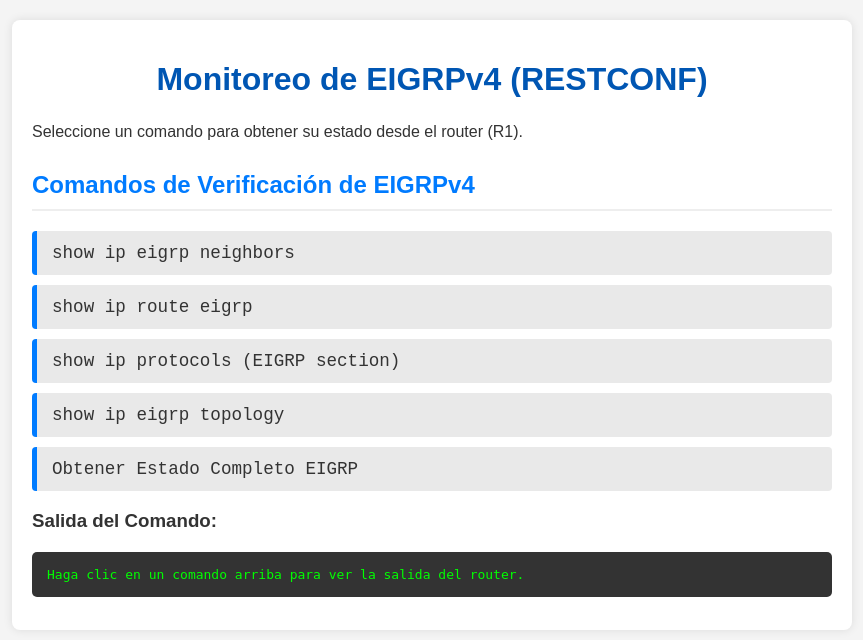
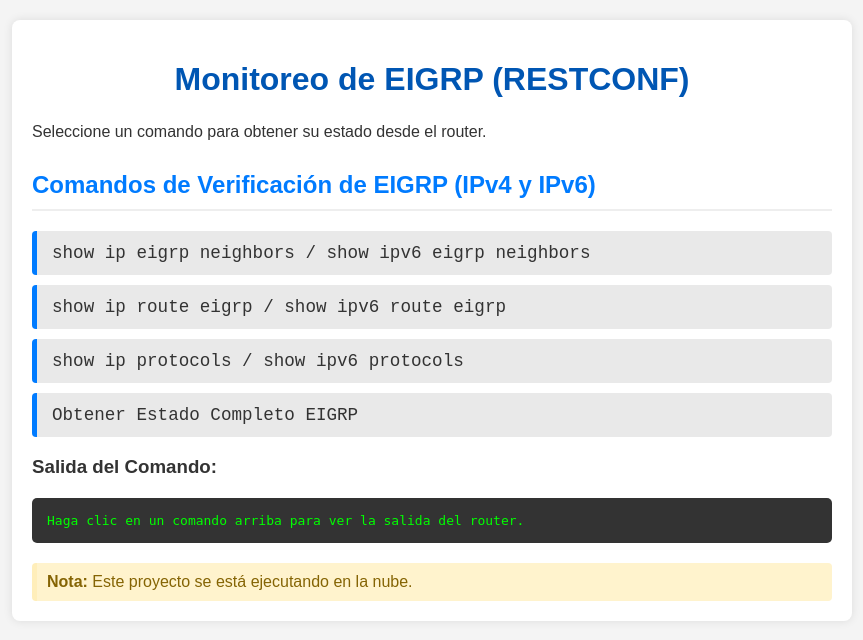
Before and after one commit to UltimaSL/Protocolos-web, a Flask app: page / in a window 1280 px wide. Shown: the top 640 px of the page, without its empty margins (208-1071 px from the left). Run offline with Flask 3, Linux system fonts and the light colour scheme.

Commit message:
agregando IPv6

```diff
--- a/app.py
+++ b/app.py
@@ -10,28 +10,74 @@ app = Flask(__name__, static_folder='public', template_folder='templates')
 def index():
     return render_template('index.html')
 
-@app.route('/api/eigrp_neighbors_v4', methods=['GET'])
-def api_eigrp_neighbors():
-    path = "Cisco-IOS-XE-eigrp-oper:eigrp-oper-data/eigrp-instance/as-num=10/eigrp-interface"
+# --- [ANOTACIÓN] Endpoints consolidados para ambos protocolos ---
+# Estos endpoints traen la información de IPv4 e IPv6 con una sola llamada.
+
+@app.route('/api/eigrp_neighbors_all', methods=['GET'])
+def api_eigrp_neighbors_all():
+    path = "Cisco-IOS-XE-eigrp-oper:eigrp-oper-data"
     raw_data = router_model.get_restconf_data(path)
-    parsed_data = router_model.parse_eigrp_neighbors_restconf(raw_data)
-    return jsonify({"status": raw_data["status"], "data": parsed_data, "message": raw_data.get("message")})
 
-@app.route('/api/eigrp_routes_v4', methods=['GET'])
-def api_eigrp_routes():
-    path = "Cisco-IOS-XE-eigrp-oper:eigrp-oper-data/eigrp-instance/as-num=10/eigrp-topo"
+    # Llamar a las funciones de parsing para IPv4 e IPv6 por separado
+    ipv4_data = router_model.parse_eigrp_neighbors_restconf(raw_data, as_num=10, afi="eigrp-af-ipv4")
+    ipv6_data = router_model.parse_eigrp_neighbors_restconf(raw_data, as_num=1, afi="eigrp-af-ipv6")
+
+    # Unir los resultados en un solo JSON para el frontend
+    combined_data = {
+        "ipv4": ipv4_data,
+        "ipv6": ipv6_data
+    }
+
+    return jsonify({"status": raw_data["status"], "data": combined_data, "message": raw_data.get("message")})
+
+@app.route('/api/eigrp_routes_all', methods=['GET'])
+def api_eigrp_routes_all():
+    path = "Cisco-IOS-XE-eigrp-oper:eigrp-oper-data"
     raw_data = router_model.get_restconf_data(path)
-    parsed_data = router_model.parse_eigrp_routes_restconf(raw_data)
-    return jsonify({"status": raw_data["status"], "data": parsed_data, "message": raw_data.get("message")})
 
-@app.route('/api/eigrp_protocols_v4', methods=['GET'])
-def api_eigrp_protocols():
-    path = "Cisco-IOS-XE-eigrp-oper:eigrp-oper-data/eigrp-instance/as-num=10"
+    ipv4_data = router_model.parse_eigrp_routes_restconf(raw_data, as_num=10, afi="eigrp-af-ipv4")
+    ipv6_data = router_model.parse_eigrp_routes_restconf(raw_data, as_num=1, afi="eigrp-af-ipv6")
+
+    combined_data = {
+        "ipv4": ipv4_data,
+        "ipv6": ipv6_data
+    }
+
+    return jsonify({"status": raw_data["status"], "data": combined_data, "message": raw_data.get("message")})
+
+@app.route('/api/eigrp_protocols_all', methods=['GET'])
+def api_eigrp_protocols_all():
+    path = "Cisco-IOS-XE-eigrp-oper:eigrp-oper-data"
     raw_data = router_model.get_restconf_data(path)
-    parsed_data = router_model.parse_eigrp_protocols_restconf(raw_data)
-    return jsonify({"status": raw_data["status"], "data": parsed_data, "message": raw_data.get("message")})
 
-@app.route('/api/eigrp_full_state_v4', methods=['GET'])
+    ipv4_data = router_model.parse_eigrp_protocols_restconf(raw_data, as_num=10, afi="eigrp-af-ipv4")
+    ipv6_data = router_model.parse_eigrp_protocols_restconf(raw_data, as_num=1, afi="eigrp-af-ipv6")
+
+    combined_data = {
+        "ipv4": ipv4_data,
+        "ipv6": ipv6_data
+    }
+
+    return jsonify({"status": raw_data["status"], "data": combined_data, "message": raw_data.get("message")})
+
+@app.route('/api/eigrp_topology_all', methods=['GET'])
+def api_eigrp_topology_all():
+    path = "Cisco-IOS-XE-eigrp-oper:eigrp-oper-data"
+    raw_data = router_model.get_restconf_data(path)
+
+    ipv4_data = router_model.parse_eigrp_topology_restconf(raw_data, as_num=10, afi="eigrp-af-ipv4")
+    ipv6_data = router_model.parse_eigrp_topology_restconf(raw_data, as_num=1, afi="eigrp-af-ipv6")
+
+    combined_data = {
+        "ipv4": ipv4_data,
+        "ipv6": ipv6_data
+    }
+
+    return jsonify({"status": raw_data["status"], "data": combined_data, "message": raw_data.get("message")})
+
+# --- [ANOTACIÓN] Endpoint para el estado completo de EIGRP ---
+# Este endpoint seguirá trayendo todo el estado sin distinción de protocolo
+@app.route('/api/eigrp_full_state', methods=['GET'])
 def api_eigrp_full_state():
     path = "Cisco-IOS-XE-eigrp-oper:eigrp-oper-data"
     raw_data = router_model.get_restconf_data(path)
--- a/public/script.js
+++ b/public/script.js
@@ -2,7 +2,7 @@
 document.addEventListener('DOMContentLoaded', () => {
     const commandList = document.querySelectorAll('ul li');
     const outputArea = document.getElementById('output-area');
-    // Estilos básicos para la salida
+    // Estilos básicos para la salida (puedes mover esto a style.css)
     outputArea.style.backgroundColor = '#333';
     outputArea.style.color = '#0f0';
     outputArea.style.padding = '15px';
@@ -14,24 +14,17 @@ document.addEventListener('DOMContentLoaded', () => {
     commandList.forEach(item => {
         item.addEventListener('click', async (event) => {
             const commandType = event.target.dataset.commandType;
-            outputArea.textContent = `Solicitando datos para ${commandType}...`;
+            outputArea.textContent = `Solicitando datos de ${commandType}...`;
 
-            // La API de Flask se ejecuta en el mismo puerto que la página si Flask sirve el frontend
-            // Por lo tanto, no necesitamos especificar http://localhost:5101 si Flask corre ahí
-            const apiEndpoint = `/api/eigrp_${commandType}_v4`; // Ruta relativa a la misma aplicación Flask
+            // La URL de la API ahora usa el tipo de comando para construir la ruta
+            const apiEndpoint = `/api/eigrp_${commandType}`;
 
             try {
                 const response = await fetch(apiEndpoint);
                 const result = await response.json();
 
                 if (result.status === 'success') {
-                    // Si el parsing es completo, mostrar el objeto JSON
-                    if (typeof result.data === 'object' && result.data !== null && !result.data.raw_output) {
-                        outputArea.textContent = JSON.stringify(result.data, null, 2);
-                    } else {
-                        // Si el parsing no está completo, mostrar la salida raw
-                        outputArea.textContent = result.data.raw_output || JSON.stringify(result.data, null, 2);
-                    }
+                    outputArea.textContent = JSON.stringify(result.data, null, 2);
                 } else {
                     outputArea.textContent = `Error del servidor Flask: ${result.message}`;
                     console.error('Error del servidor Flask:', result.message);
--- a/templates/index.html
+++ b/templates/index.html
@@ -3,27 +3,29 @@
 <head>
     <meta charset="UTF-8">
     <meta name="viewport" content="width=device-width, initial-scale=1.0">
-    <title>Monitoreo EIGRPv4 - RESTCONF</title>
-    <link rel="stylesheet" href="{{ url_for('static', filename='style.css') }}">
+    <title>Monitoreo EIGRP - RESTCONF</title>
+    <link rel="stylesheet" href="../public/style.css">
 </head>
 <body>
     <div class="container">
-        <h1>Monitoreo de EIGRPv4 (RESTCONF)</h1>
-        <p>Seleccione un comando para obtener su estado desde el router (R1).</p>
+        <h1>Monitoreo de EIGRP (RESTCONF)</h1>
+        <p>Seleccione un comando para obtener su estado desde el router.</p>
 
-        <h2>Comandos de Verificación de EIGRPv4</h2>
+        <h2>Comandos de Verificación de EIGRP (IPv4 y IPv6)</h2>
         <ul>
-            <li data-command-type="neighbors">show ip eigrp neighbors</li>
-            <li data-command-type="routes">show ip route eigrp</li>
-            <li data-command-type="protocols">show ip protocols (EIGRP section)</li>
-            <li data-command-type="topology">show ip eigrp topology</li>
+            <li data-command-type="neighbors_all">show ip eigrp neighbors / show ipv6 eigrp neighbors</li>
+            <li data-command-type="routes_all">show ip route eigrp / show ipv6 route eigrp</li>
+            <li data-command-type="protocols_all">show ip protocols / show ipv6 protocols</li>
             <li data-command-type="full_state">Obtener Estado Completo EIGRP</li>
         </ul>
 
         <h3>Salida del Comando:</h3>
         <pre id="output-area">Haga clic en un comando arriba para ver la salida del router.</pre>
 
+        <div class="note">
+            <strong>Nota:</strong> Este proyecto se está ejecutando en la nube.
+        </div>
     </div>
-    <script src="{{ url_for('static', filename='script.js') }}"></script>
+    <script src="../public/script.js"></script>
 </body>
 </html>
```
Also changed, not shown: router_model.py (+88 -42 lines).
